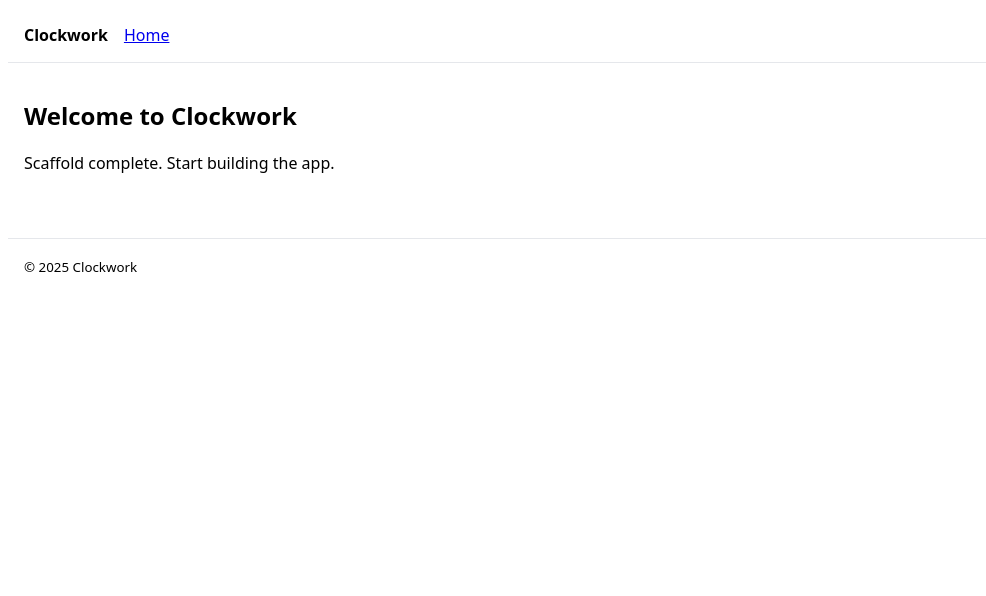
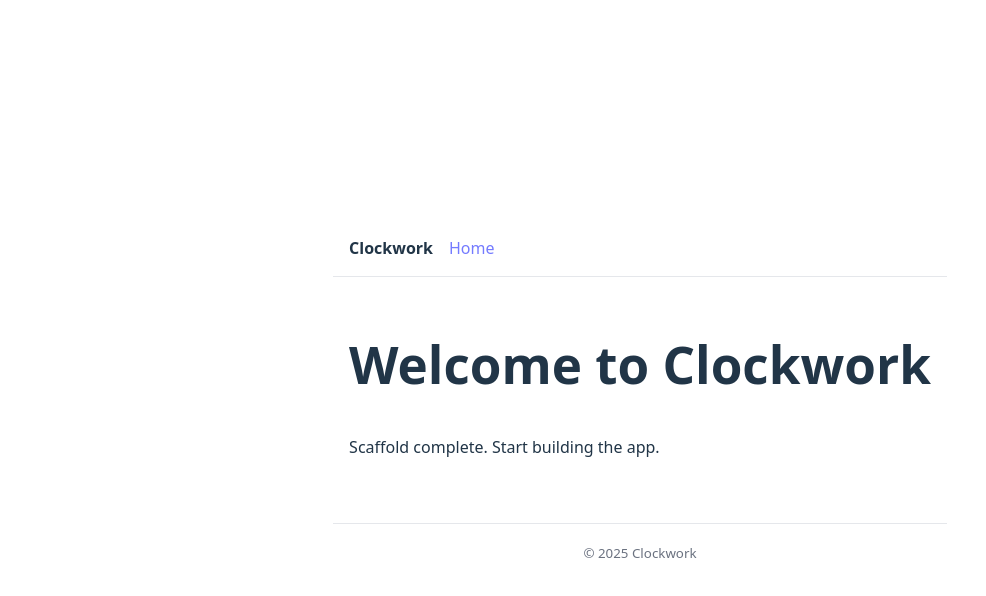
Before and after one commit to Gargair/clockwork, a React (Vite) app in the folder client/: page / in a window 1280 px wide. Shown: the top 596 px of the page, without its empty margins (0-986 px from the left). Built offline with nearby package versions, Linux system fonts and the light colour scheme; no server answers.

Commit message:
Milestone 7 Step 7

```diff
--- a/client/src/app/App.tsx
+++ b/client/src/app/App.tsx
@@ -3,17 +3,17 @@ import { Outlet, Link } from 'react-router-dom';
 
 export default function App(): JSX.Element {
   return (
-    <div style={{ fontFamily: 'system-ui, -apple-system, Segoe UI, Roboto, Arial, sans-serif' }}>
-      <header style={{ padding: '1rem', borderBottom: '1px solid #e5e7eb' }}>
-        <nav style={{ display: 'flex', gap: '1rem', alignItems: 'center' }}>
+    <div className="app">
+      <header>
+        <nav>
           <strong>Clockwork</strong>
           <Link to="/">Home</Link>
         </nav>
       </header>
-      <main style={{ padding: '1rem' }}>
+      <main>
         <Outlet />
       </main>
-      <footer style={{ padding: '1rem', borderTop: '1px solid #e5e7eb', marginTop: '2rem' }}>
+      <footer>
         <small>© {new Date().getFullYear()} Clockwork</small>
       </footer>
     </div>
--- a/client/src/main.tsx
+++ b/client/src/main.tsx
@@ -4,6 +4,7 @@ import { BrowserRouter, Routes, Route } from 'react-router-dom';
 import App from './app/App.tsx';
 import ErrorBoundary from './app/ErrorBoundary.tsx';
 import Home from './pages/Home.tsx';
+import './style.css';
 
 const root = document.getElementById('app');
 if (!root) {
--- a/client/src/style.css
+++ b/client/src/style.css
@@ -3,9 +3,26 @@
   line-height: 1.5;
   font-weight: 400;
 
+  /* Theme tokens (dark as default) */
+  --font-sans: system-ui, -apple-system, Segoe UI, Roboto, Arial, sans-serif;
+
+  --color-bg: #242424;
+  --color-fg: rgba(255, 255, 255, 0.87);
+  --color-muted: #9ca3af;
+  --color-border: #374151;
+  --color-primary: #646cff;
+  --color-primary-hover: #535bf2;
+
+  --space-1: 0.25rem;
+  --space-2: 0.5rem;
+  --space-3: 1rem;
+  --space-4: 2rem;
+
+  --radius-1: 8px;
+
   color-scheme: light dark;
-  color: rgba(255, 255, 255, 0.87);
-  background-color: #242424;
+  color: var(--color-fg);
+  background-color: var(--color-bg);
 
   font-synthesis: none;
   text-rendering: optimizeLegibility;
@@ -15,11 +32,11 @@
 
 a {
   font-weight: 500;
-  color: #646cff;
+  color: var(--color-primary);
   text-decoration: inherit;
 }
 a:hover {
-  color: #535bf2;
+  color: var(--color-primary-hover);
 }
 
 body {
@@ -38,7 +55,7 @@ h1 {
 #app {
   max-width: 1280px;
   margin: 0 auto;
-  padding: 2rem;
+  padding: var(--space-4);
   text-align: center;
 }
 
@@ -64,7 +81,7 @@ h1 {
 }
 
 button {
-  border-radius: 8px;
+  border-radius: var(--radius-1);
   border: 1px solid transparent;
   padding: 0.6em 1.2em;
   font-size: 1em;
@@ -75,20 +92,52 @@ button {
   transition: border-color 0.25s;
 }
 button:hover {
-  border-color: #646cff;
+  border-color: var(--color-primary);
 }
 button:focus,
 button:focus-visible {
   outline: 4px auto -webkit-focus-ring-color;
 }
 
+/* App shell using tokens */
+.app {
+  font-family: var(--font-sans);
+  color: var(--color-fg);
+}
+.app header {
+  padding: var(--space-3);
+  border-bottom: 1px solid var(--color-border);
+}
+.app nav {
+  display: flex;
+  gap: var(--space-3);
+  align-items: center;
+}
+.app main {
+  padding: var(--space-3);
+  text-align: left;
+}
+.app footer {
+  padding: var(--space-3);
+  border-top: 1px solid var(--color-border);
+  margin-top: var(--space-4);
+  color: var(--color-muted);
+}
+
 @media (prefers-color-scheme: light) {
   :root {
-    color: #213547;
-    background-color: #ffffff;
+    --color-bg: #ffffff;
+    --color-fg: #213547;
+    --color-muted: #6b7280;
+    --color-border: #e5e7eb;
+    --color-primary: #747bff;
+    --color-primary-hover: #646cff;
+
+    color: var(--color-fg);
+    background-color: var(--color-bg);
   }
   a:hover {
-    color: #747bff;
+    color: var(--color-primary);
   }
   button {
     background-color: #f9f9f9;
```
Also changed, not shown: 1 other file (tests, documents, lock files or other folders).
